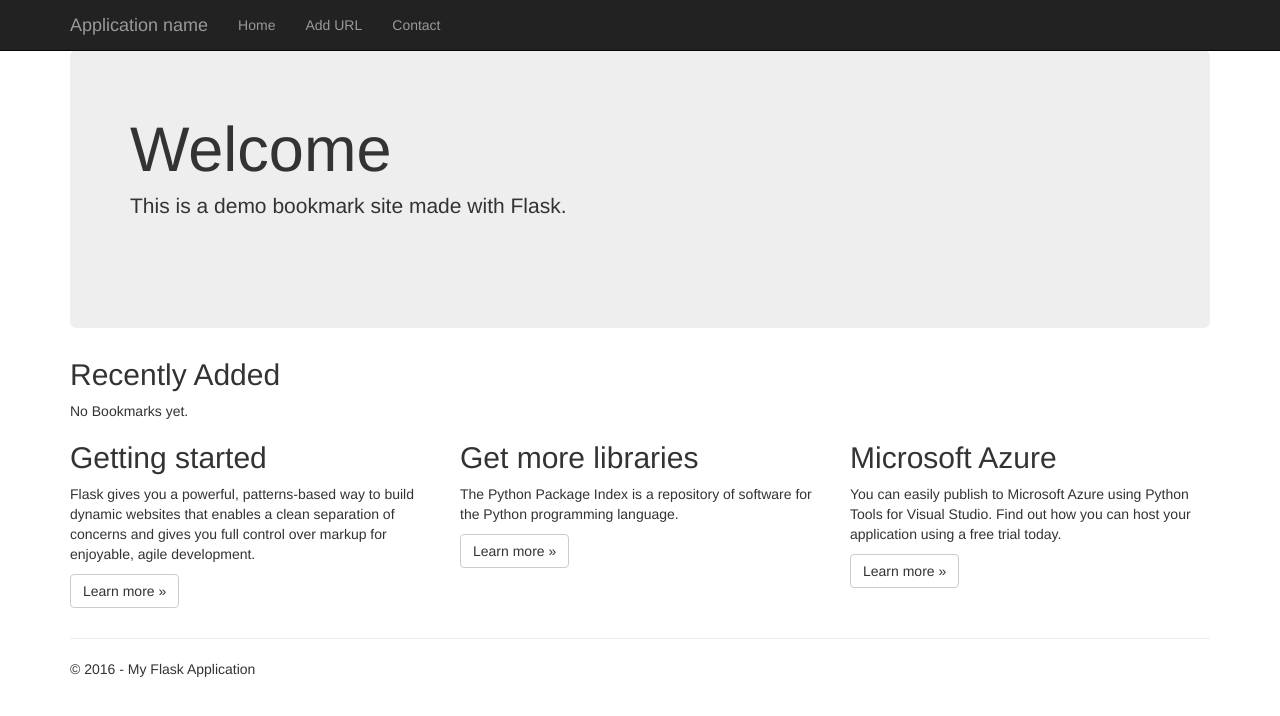
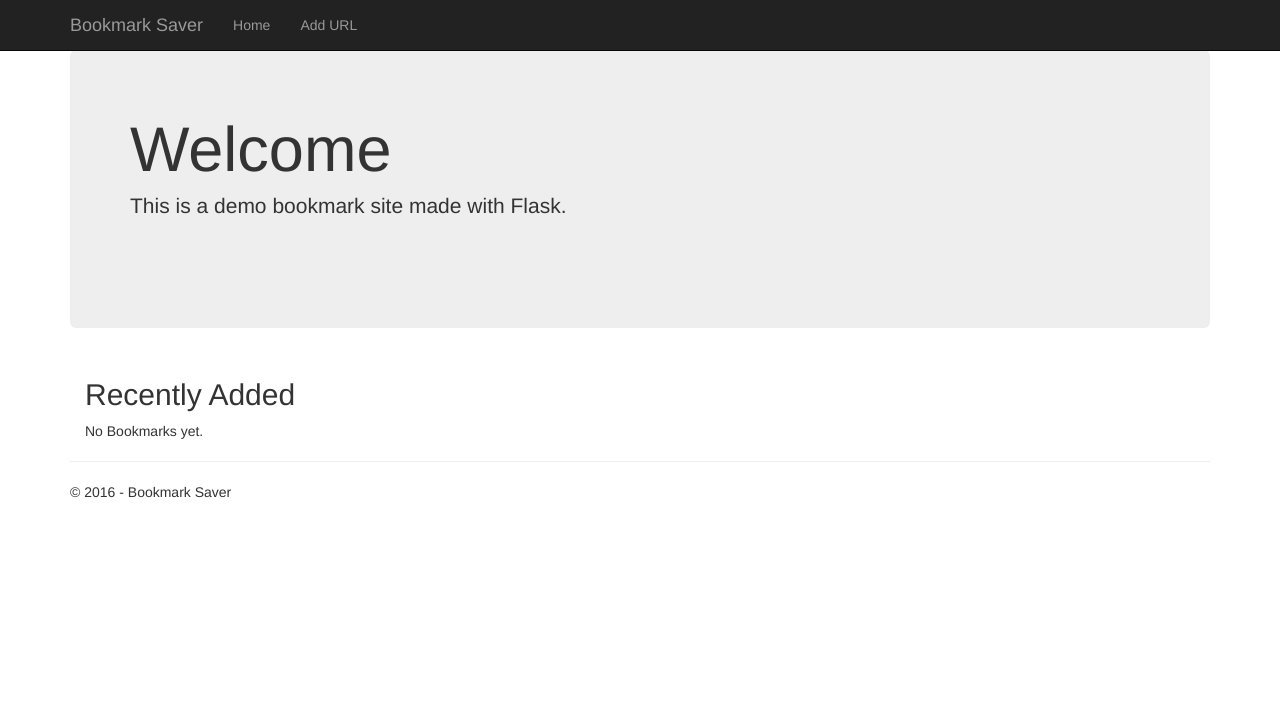
Before and after one commit to brizow/FlaskBookmarkSite, a Flask app: page / in a window 1280 px wide. Shown: the top 716 px of the page. Run offline with Flask 2, Linux system fonts and the light colour scheme; parts of the project's set-up code (start-up, migrations or seed data) failed here and were passed over; some libraries are stand-ins or nearby versions.

Commit message:
Revised the layout.html to match master. Cleared out old default data.

```diff
--- a/FlaskAdvancedTutorial/FlaskAdvancedTutorial/templates/index.html
+++ b/FlaskAdvancedTutorial/FlaskAdvancedTutorial/templates/index.html
@@ -8,7 +8,7 @@
     <p>&nbsp;</p>
 </div>
 
-<section>
+<div class="container">
     <article>
         <h2>Recently Added</h2>
         {% if new_bookmarks %}
@@ -21,29 +21,6 @@
             No Bookmarks yet.
         {% endif %}
     </article>
-</section>
-
-
-<div class="row">
-    <div class="col-md-4">
-        <h2>Getting started</h2>
-        <p>
-            Flask gives you a powerful, patterns-based way to build dynamic websites that
-            enables a clean separation of concerns and gives you full control over markup
-            for enjoyable, agile development.
-        </p>
-        <p><a class="btn btn-default" href="http://flask.pocoo.org/docs/">Learn more &raquo;</a></p>
-    </div>
-    <div class="col-md-4">
-        <h2>Get more libraries</h2>
-        <p>The Python Package Index is a repository of software for the Python programming language.</p>
-        <p><a class="btn btn-default" href="https://pypi.python.org/pypi">Learn more &raquo;</a></p>
-    </div>
-    <div class="col-md-4">
-        <h2>Microsoft Azure</h2>
-        <p>You can easily publish to Microsoft Azure using Python Tools for Visual Studio. Find out how you can host your application using a free trial today.</p>
-        <p><a class="btn btn-default" href="http://azure.microsoft.com">Learn more &raquo;</a></p>
-    </div>
 </div>
 
 {% endblock %}
--- a/FlaskAdvancedTutorial/FlaskAdvancedTutorial/templates/layout.html
+++ b/FlaskAdvancedTutorial/FlaskAdvancedTutorial/templates/layout.html
@@ -3,7 +3,7 @@
 <head>
     <meta charset="utf-8" />
     <meta name="viewport" content="width=device-width, initial-scale=1.0">
-    <title>{{ title }} - My Flask Application</title>
+    <title>{{ title }} - Flask Application</title>
     <link rel="stylesheet" type="text/css" href="/static/content/bootstrap.min.css" />
     <link rel="stylesheet" type="text/css" href="/static/content/site.css" />
     <script src="/static/scripts/modernizr-2.6.2.js"></script>
@@ -14,22 +14,20 @@
         <div class="container">
             <div class="navbar-header">
                 <button type="button" class="navbar-toggle" data-toggle="collapse" data-target=".navbar-collapse">
-                    <span class="icon-bar"></span>
-                    <span class="icon-bar"></span>
-                    <span class="icon-bar"></span>
+                    <span class="icon-bar"><a href="{{ url_for('home') }}"></a></span>
+                    <span class="icon-bar"><a href="{{ url_for('add') }}"></a></span>
                 </button>
-                <a href="/" class="navbar-brand">Application name</a>
+                <a href="/" class="navbar-brand">{{ title }}</a>
             </div>
             <div class="navbar-collapse collapse">
                 <ul class="nav navbar-nav">
                     <li><a href="{{ url_for('home') }}">Home</a></li>
                     <li><a href="{{ url_for('add') }}">Add URL</a></li>
-                    <li><a href="{{ url_for('contact') }}">Contact</a></li>
                 </ul>
             </div>
         </div>
         <!--this section is a house for the flash message content. get_flashed_messages is python class call from flash -->
-       <article class="text text-info">
+       <div class="container text text-info">
            {% with messages = get_flashed_messages() %}
             {% if messages %}
             <ul>
@@ -39,14 +37,14 @@
             </ul>
            {% endif %}
           {% endwith %}
-       </article>
+       </div>
     </div>
 
     <div class="container body-content">
         {% block content %}{% endblock %}
         <hr />
         <footer>
-            <p>&copy; {{ year }} - My Flask Application</p>
+            <p>&copy; {{ year }} - {{ title }}</p>
         </footer>
     </div>
 
--- a/FlaskAdvancedTutorial/FlaskAdvancedTutorial/views.py
+++ b/FlaskAdvancedTutorial/FlaskAdvancedTutorial/views.py
@@ -12,7 +12,8 @@ from forms import BookmarkForm
 
 from FlaskAdvancedTutorial import app
 
-
+#import our base path for sqllite
+basedir = os.path.abspath(os.path.dirname(__name__))
 #setup the secret session key. Not sure this is the preferred way.
 app.secret_key = '\x1f\x9b\xfb\x83"n\x16\xf5y\xc5{\xf6i\xd1\xb0\x81h_p\xd6e\xa0\xea'
 #creating a global list for now. Not recommended because multiple connections using the same global is asking for trouble.
@@ -37,10 +38,9 @@ def home():
     """Renders the home page."""
     return render_template(
         'index.html',
-        title='Home Page',
+        title='Bookmark Saver',
         year=datetime.now().year,
-        new_bookmarks = new_bookmarks(5)
-    )
+        new_bookmarks = new_bookmarks(5))
 
 #/add view
 @app.route("/add", methods=["GET", "POST"])
@@ -54,36 +54,11 @@ def add():
         store_bookmark(url, description)
         flash("Stored '{}'".format(description))
         return redirect(url_for("home"))
-
-    #if request.method == "POST":
-    #    url = request.form["url"]
-    #    store_bookmark(url)
-    #    flash("Stored bookmark '{}'".format(url))
-    #    return redirect(url_for("home"))
-
-    #if there are error just rerender the form again
-    return render_template("add.html", form=form)
-
-@app.route('/contact')
-def contact():
-    """Renders the contact page."""
-    return render_template(
-        'contact.html',
-        title='Contact',
-        year=datetime.now().year,
-        message='Your contact page.'
-    )
-
-@app.route('/about')
-def about():
-    """Renders the about page."""
-    return render_template(
-        'about.html',
-        title='About',
-        year=datetime.now().year,
-        message='Your application description page.'
-    )
-
+        #if there are error just rerender the form again
+        return render_template("add.html",
+                           title='Bookmark Saver',
+                           year=datetime.now().year,
+                           form=form)
 
 
 def has_no_empty_params(rule):
```
Also changed, not shown: FlaskAdvancedTutorial/FlaskAdvancedTutorial/templates/about.html (deleted, +0 -10 lines), FlaskAdvancedTutorial/FlaskAdvancedTutorial/templates/add.html (+0 -22 lines), FlaskAdvancedTutorial/FlaskAdvancedTutorial/templates/contact.html (deleted, +0 -20 lines), 4 other files.
